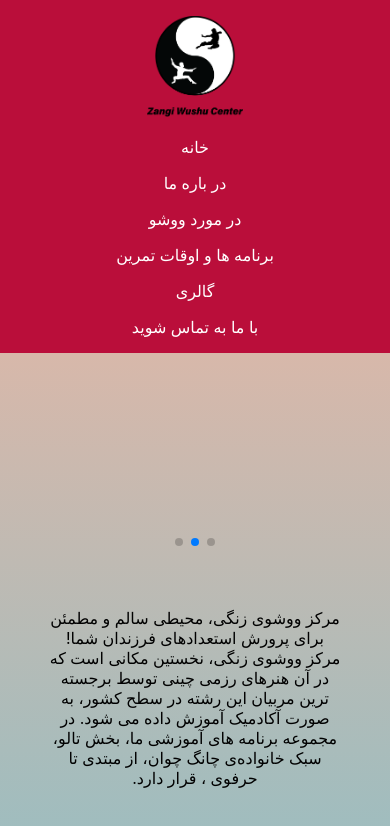
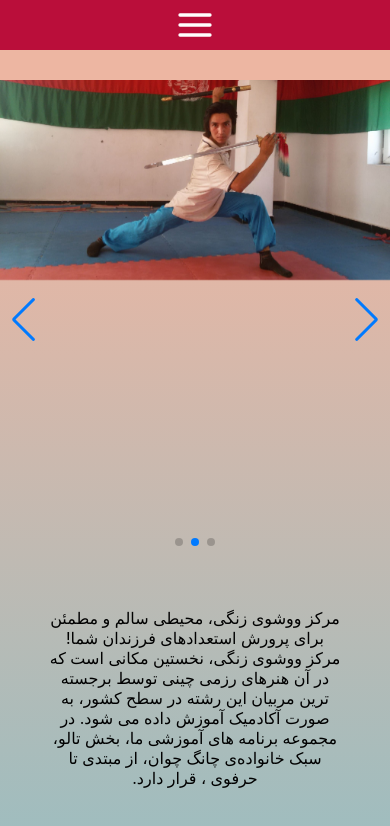
Before and after one commit to Wahid-Haidari/Zangi-Wushu-Center, a React (Create React App) app: page / in a window 390 px wide. Shown: the top 826 px of the page. Built offline with nearby package versions, Linux system fonts and the light colour scheme.

Commit message:
added the menu option for phone

```diff
--- a/package.json
+++ b/package.json
@@ -10,6 +10,7 @@
     "emailjs": "^4.0.0",
     "emailjs-com": "^3.2.0",
     "react": "^18.2.0",
+    "react-burger-menu": "^3.0.8",
     "react-dom": "^18.2.0",
     "react-icons": "^4.4.0",
     "react-scripts": "5.0.1",
--- a/src/components/about/About.jsx
+++ b/src/components/about/About.jsx
@@ -1,5 +1,3 @@
-import React from 'react';
-
 const About = () => {
     return(
         <div className="container">
--- a/src/components/contact/Contact.jsx
+++ b/src/components/contact/Contact.jsx
@@ -30,7 +30,7 @@
 				<div className='contact_options'>
 					<article className='contact_option'>
 						<MdOutlineEmail className='contact_option-icon'/>
-						<h5>zangi1370gmail.com</h5>
+						<h5>zangi1370@gmail.com</h5>
 						<a href="zangi1370gmail.com" target="_blank">پیام بفرستید</a>
 					</article>
 
--- a/src/components/menu/Menu.css
+++ b/src/components/menu/Menu.css
@@ -2,19 +2,30 @@
     list-style: none;
 }
 
-.menu{
+.nav_links{
     display: flex;
     gap: 3rem;
+    flex-direction: row-reverse;
+    padding-right: 6rem;
+    color: white;
+    align-items: center;
+
+
+}
+
+.menu {
     background-color: var(--color-red);
     padding: 0.3rem;
-    flex-direction: row-reverse;
-    padding-right: 6rem;
+    height: max-content;
     position: fixed;
+    z-index: 999;
     width: 100%;
-    color: white;
-    align-items: center;
-    z-index: 999;
 
+
+}
+
+.mobile_navigation {
+    display: none;
 }
 
 .logo {
@@ -28,17 +39,27 @@
 
 /*============ MEDIA QUERUES (SMALL DEVICES) ===============*/
 @media screen and (max-width: 600px){
-    .logo{
-        width: 6rem;
+
+    .navigation {
+        display: none;
     }
 
-    .menu{
-       display: flex;
-       flex-direction: column;
-       align-items: center;
-       justify-content: center;
-       padding: 1rem 0rem 1rem 0rem;
-       gap: 1rem;
+    .mobile_navigation {
+        display: flex;
+        flex-direction: column;
+        align-items: center;
 
     }
+
+    .nav_links{
+        display: flex;
+        flex-direction: column;
+        align-items: center;
+        padding: 0;
+        gap: 1rem;
+    }
+
+    .hamburger{
+        cursor: pointer;
+    }
 }
--- a/src/components/menu/Menu.jsx
+++ b/src/components/menu/Menu.jsx
@@ -1,28 +1,15 @@
 import React from 'react';
 import './Menu.css';
-import Logo from '../../assets/ZWC.png';
+import Navigation from './navigation';
+import MobileNavigation from './MobileNavigation';
+
 
 const Menu = ({selectMenuOption}) => {
 
-    const onClickMenuOption = (option) => {
-        selectMenuOption(option);
-        console.log("selected" + option);
-
-    }
-
     return(
         <div>
-
-            <ul className="menu">
-                <li><img className='logo' src={Logo} alt='' onClick={()=>onClickMenuOption('home')} ></img></li>
-                <li onClick={()=>onClickMenuOption('home')}>خانه</li>
-                <li onClick={()=>onClickMenuOption('aboutUs')}>در باره ما</li>
-                <li onClick={()=>onClickMenuOption('aboutWushu')}>در مورد ووشو</li>
-                <li onClick={()=>onClickMenuOption('schedule')}>برنامه ها و اوقات تمرین</li>
-                <li onClick={()=>onClickMenuOption('gallery')}>گالری</li>
-                <li onClick={()=>onClickMenuOption('contact')}>با ما به تماس شوید</li>
-
-            </ul>
+            <MobileNavigation selectMenuOption={selectMenuOption}/>
+            <Navigation selectMenuOption={selectMenuOption}/>
         </div>
 
     );
--- /dev/null
+++ b/src/components/menu/MobileNavigation.jsx
@@ -0,0 +1,18 @@
+import NavLinks from  './NavLinks';
+import './Menu.css';
+import {FiMenu}  from 'react-icons/fi';
+import {useState} from 'react';
+
+const MobileNavigation = ({selectMenuOption}) => {
+
+    const [open, setOpen] = useState(false);
+    return(
+        <nav className="menu mobile_navigation">
+            <FiMenu onClick={()=> setOpen(!open)}className='hamburger' size='40px' color='white'/>
+            {open && <NavLinks selectMenuOption={selectMenuOption}/>}
+
+        </nav>
+    );
+}
+
+export default MobileNavigation;
--- /dev/null
+++ b/src/components/menu/NavLinks.jsx
@@ -0,0 +1,25 @@
+import Logo from '../../assets/ZWC.png';
+import './Menu.css';
+
+const NavLinks = ({selectMenuOption}) => {
+
+    const onClickMenuOption = (option) => {
+        selectMenuOption(option);
+    }
+
+    return(
+        <div>
+        <ul className='nav_links'>
+            <li><img className='logo' src={Logo} alt='' onClick={()=>onClickMenuOption('home')} ></img></li>
+            <li onClick={()=>onClickMenuOption('home')}>خانه</li>
+            <li onClick={()=>onClickMenuOption('aboutUs')}>در باره ما</li>
+            <li onClick={()=>onClickMenuOption('aboutWushu')}>در مورد ووشو</li>
+            <li onClick={()=>onClickMenuOption('schedule')}>برنامه ها و اوقات تمرین</li>
+            <li onClick={()=>onClickMenuOption('gallery')}>گالری</li>
+            <li onClick={()=>onClickMenuOption('contact')}>با ما به تماس شوید</li>
+        </ul>
+    </div>
+    );
+}
+
+export default NavLinks;
--- /dev/null
+++ b/src/components/menu/navigation.jsx
@@ -0,0 +1,14 @@
+import NavLinks from "./NavLinks";
+import './Menu.css';
+
+
+const Navigation = ({selectMenuOption}) => {
+
+    return(
+        <nav className="menu navigation">
+            <NavLinks selectMenuOption={selectMenuOption}/>
+        </nav>
+    );
+}
+
+export default Navigation;
```
Also changed, not shown: 1 other file (tests, documents, lock files or other folders).
